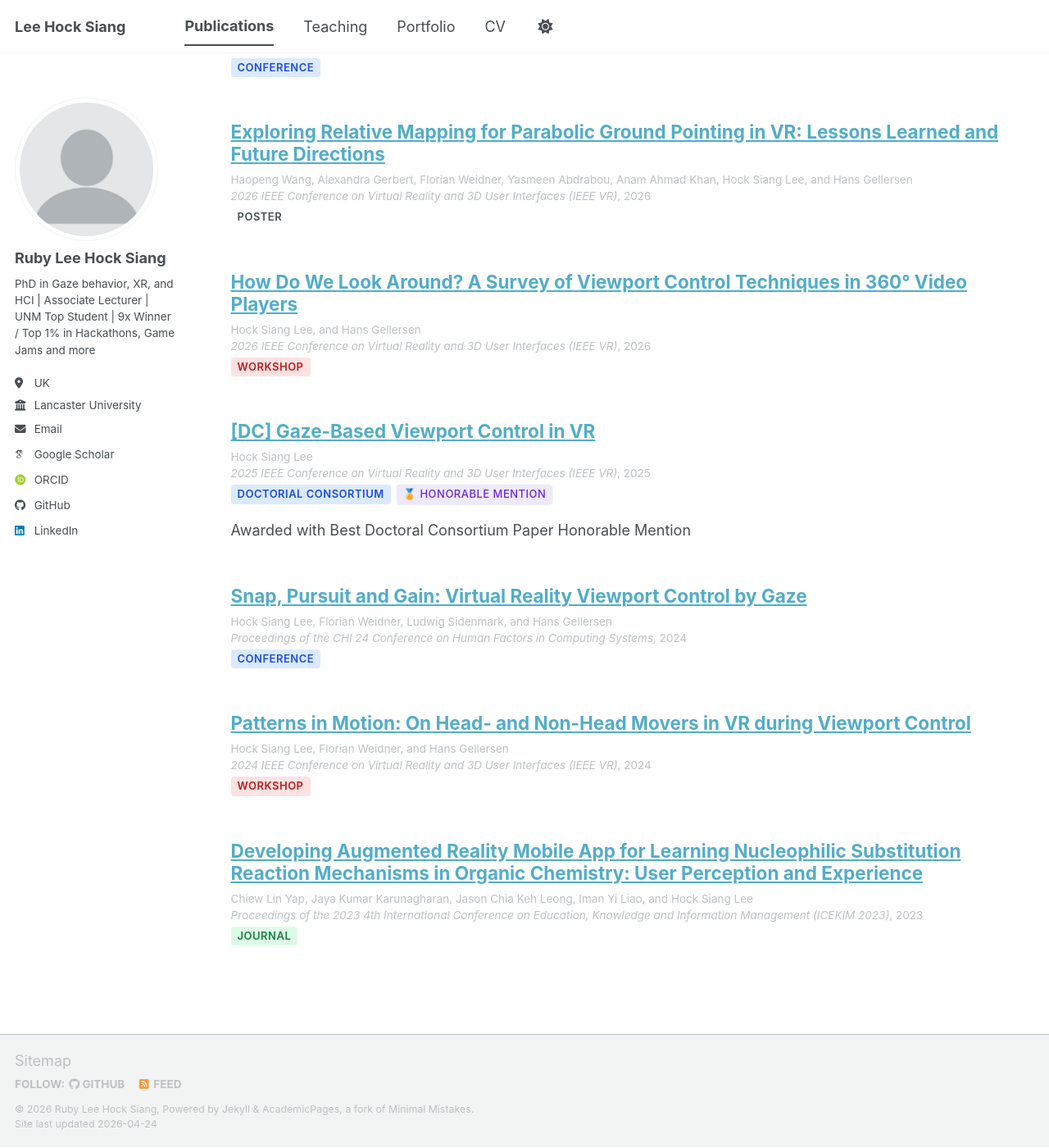
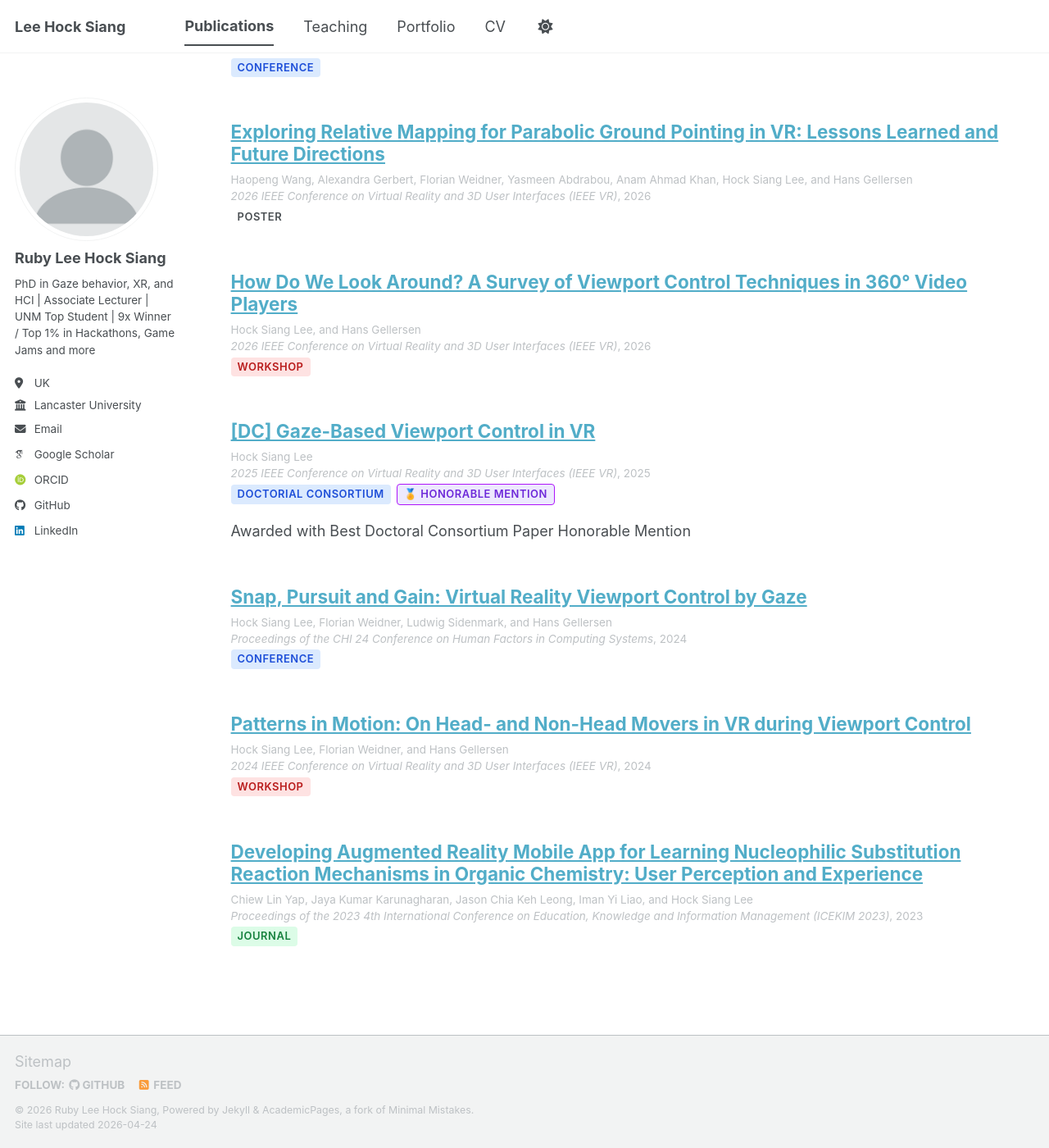
Before and after one commit to rubyleehs/rubyleehs.github.io, a Jekyll site: the page built from _pages/publications.html, in a window 1280 px wide and 1400 px high, scrolled down 414 px. Shown: the whole window at 82% size. Built offline with Jekyll 4.4.1, drawn with Linux system fonts in a browser that asks for light colours; some web fonts are replaced; a script bundle is joined from its source files by our own code; library files that are not in the unit come from our copies.

Commit message:
Update main.scss

```diff
--- a/assets/css/main.scss
+++ b/assets/css/main.scss
@@ -66,11 +66,7 @@
 .pub-tag--workshop     { background: #fee2e2; color: #b91c1c; }
 .pub-tag--preprint     { background: #f1f5f9; color: #475569;}
 
-.pub-tag--award {
-  border-width: 1px;
-  font-weight: 500;
-  box-shadow: 0 0 0 1px rgba(0,0,0,0.02), 0 1px 2px rgba(0,0,0,0.06);
-}
+.pub-tag--award {border: 1.5px solid;}
 .pub-tag--best-paper   { @extend .pub-tag--award; background: #fef3c7; color: #92400e; border-color: #facc15; }
 .pub-tag--honorable-mention { @extend .pub-tag--award; background: #ede9fe; color: #6d28d9; border-color: #ae15fa; }
 
```
